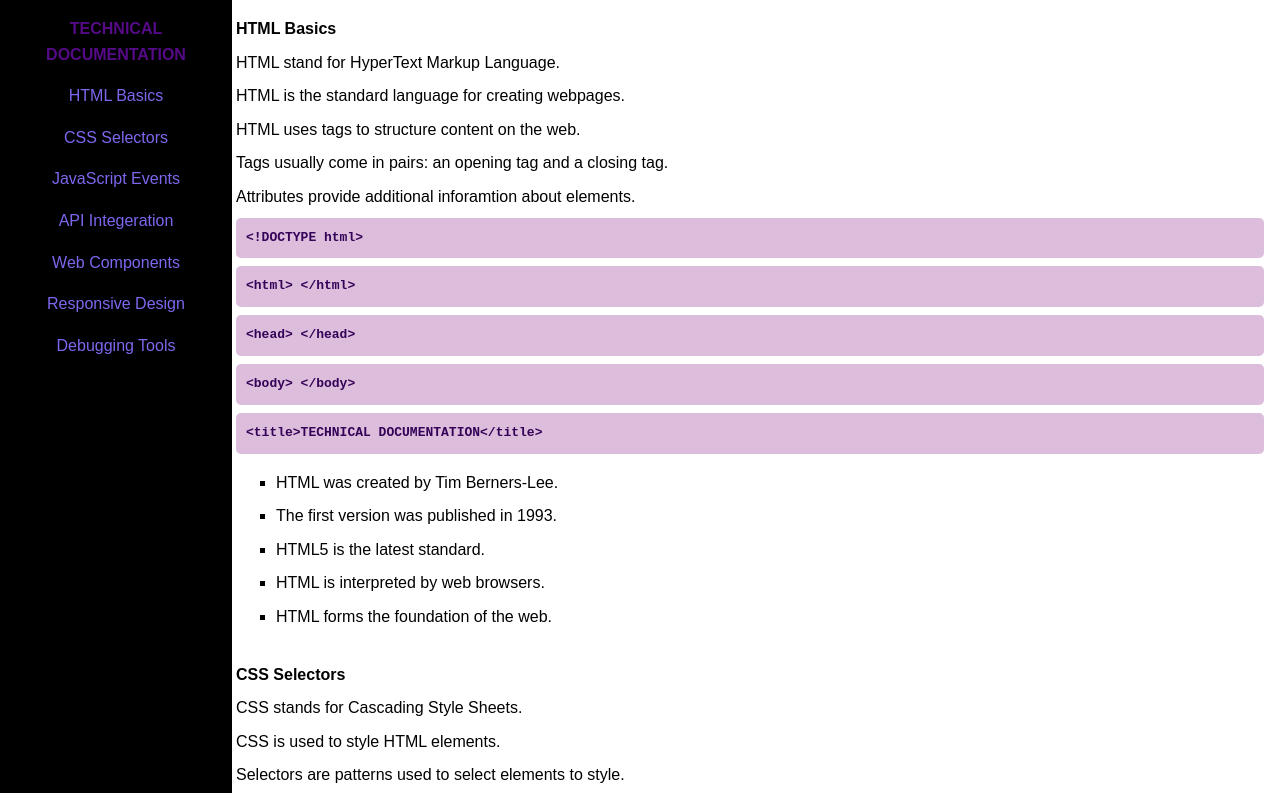
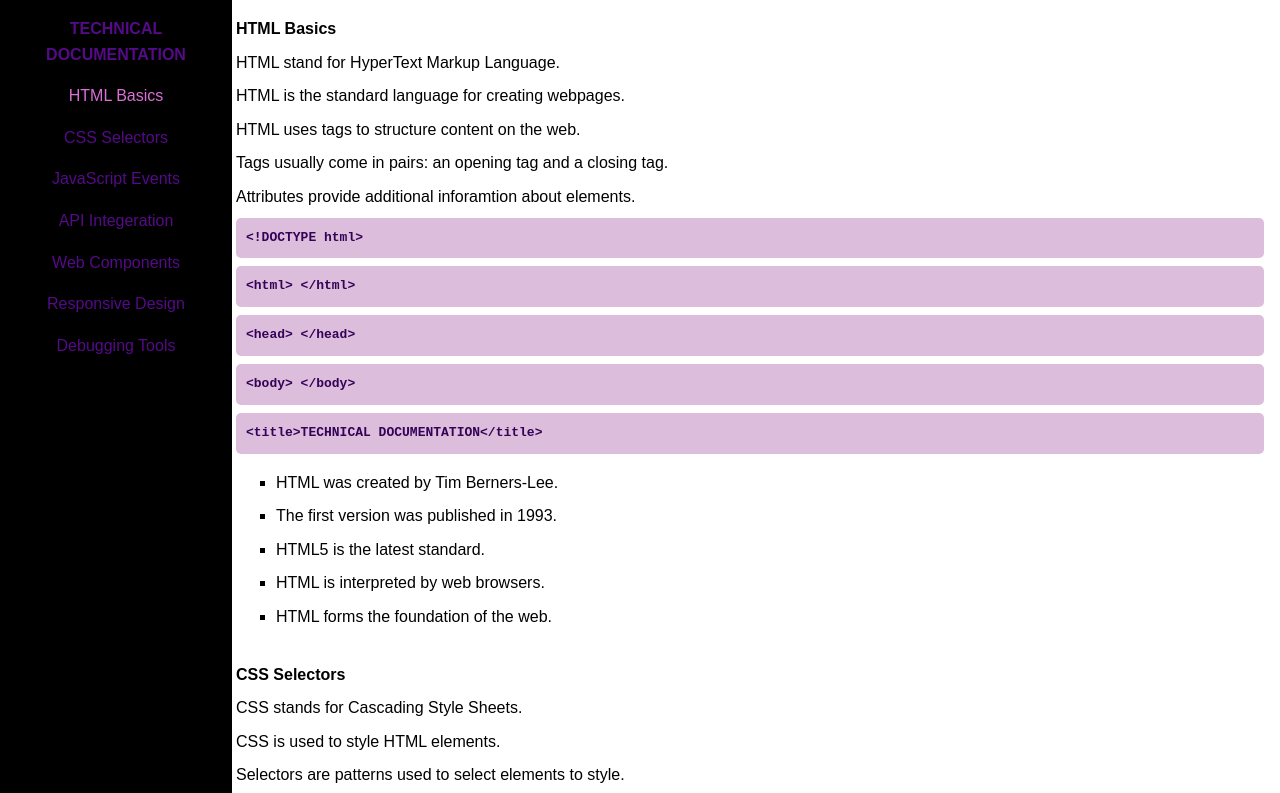
Before and after one commit to adanHub00/technical-docs-webpage, a plain HTML site: page index.html in a window 1280 px wide. In both pictures the pointer is over the link "HTML Basics". Shown: the top 793 px of the page. Drawn offline with Linux system fonts and the light colour scheme.

Commit message:
Update Technical Documentation.styles.css

```diff
--- a/Technical Documentation.styles.css
+++ b/Technical Documentation.styles.css
@@ -40,16 +40,17 @@ p, code, li {
 #navbar .nav-link {
     display: block;
     margin-bottom: 1em;
-    color: #7b68ee;
+    color: #550a87;
     text-decoration: none;
     text-align: center;
     transition: transform 0.3s, color 0.3s ease-in-out;
 }
 
-#navbar .nav-link:hover {
+#navbar a:hover {
     text-decoration: none;
-    color: #7b68ee;
+    color: #da70d6;
     text-align: center;
+    transition: color 0.3s ease-in-out;
 }
 
 /* Main Content */
```
